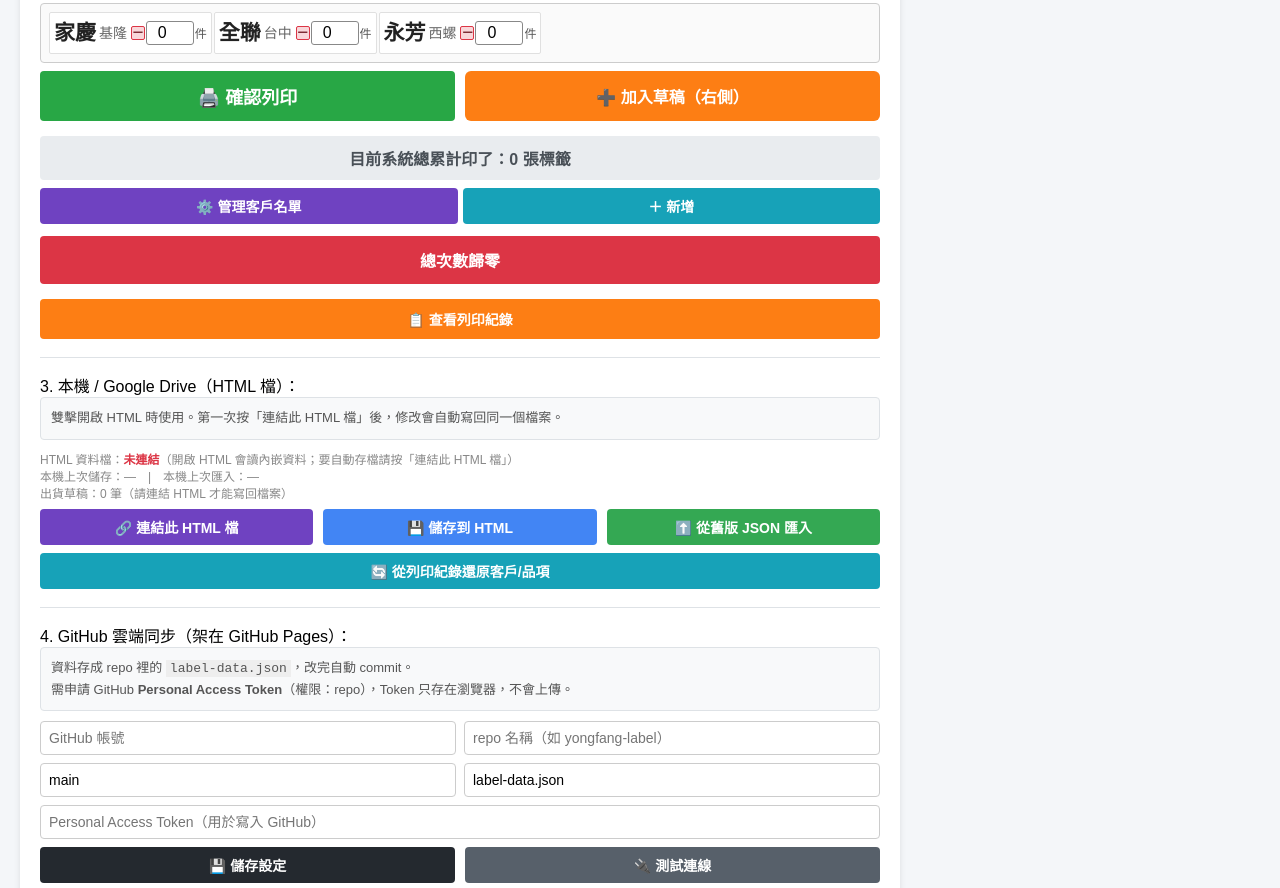
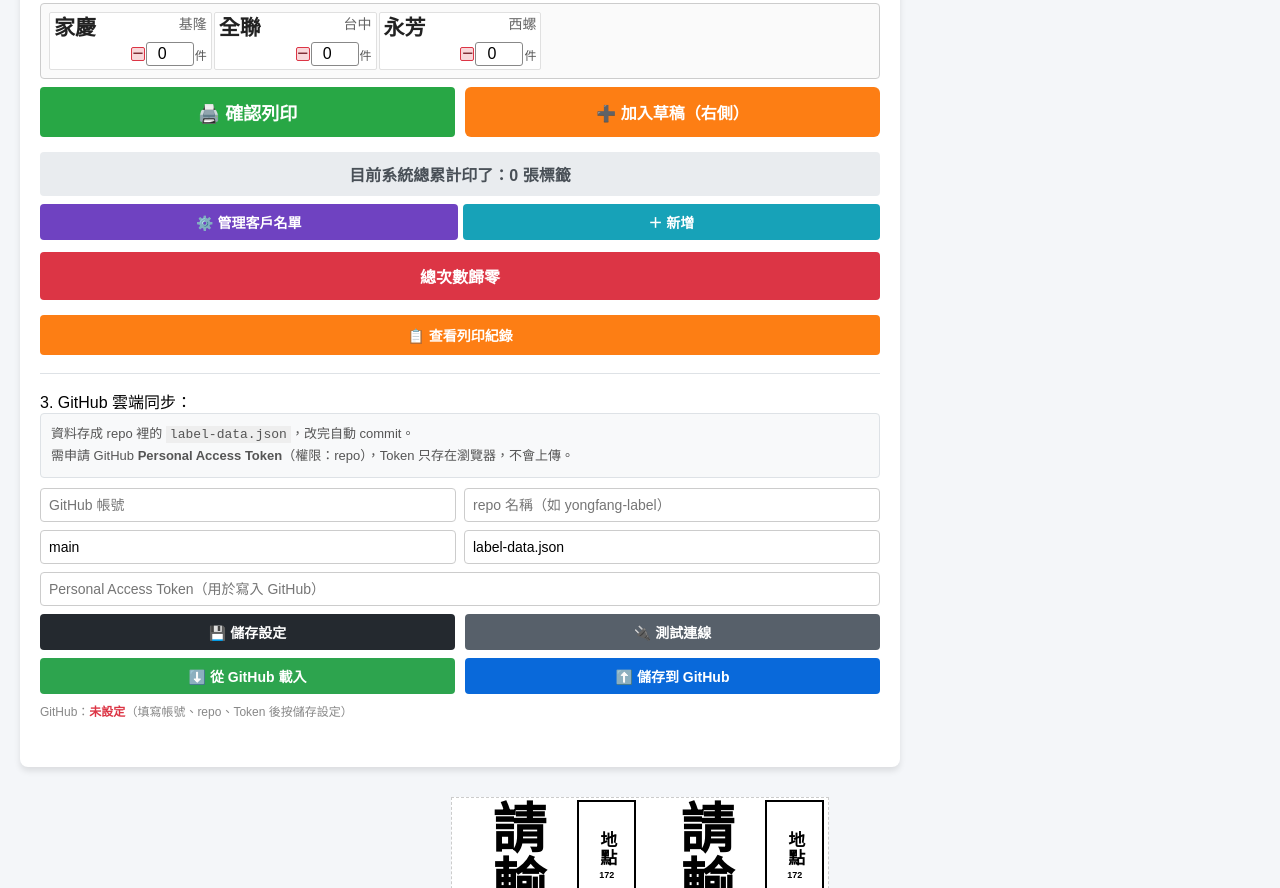
Before and after one commit to zzzz0405-collab/yongfang-label, a plain HTML site: page index.html in a window 1280 px wide. Shown: the part 482-1370 px from the top of the page. Drawn offline with Linux system fonts and the light colour scheme.

Commit message:
Update index.html

```diff
--- a/index.html
+++ b/index.html
@@ -20,6 +20,7 @@
         .control-panel {
             background: #ffffff;
             padding: 20px;
+            padding-bottom: 48px;
             border-radius: 8px;
             box-shadow: 0 4px 6px rgba(0,0,0,0.1);
             flex: 1;
@@ -187,7 +188,7 @@
             color: #007bff;
         }
         .customer-list-container {
-            --customer-cell-height: 42px;
+            --customer-cell-height: 56px;
             --customer-grid-gap: 2px;
             border: 1px solid #ccc;
             border-radius: 4px;
@@ -208,25 +209,32 @@
         }
         .customer-item {
             display: flex;
-            flex-direction: row;
-            justify-content: space-between;
-            align-items: center;
+            flex-direction: column;
+            align-items: stretch;
+            justify-content: flex-start;
             text-align: left;
             background: #ffffff;
-            padding: 1px 4px;
+            padding: 3px 4px;
             border: 1px solid #e0e0e0;
             border-radius: 2px;
             min-height: var(--customer-cell-height);
             box-sizing: border-box;
-            gap: 3px;
-        }
-        .customer-info {
-            display: flex; align-items: center; gap: 3px; flex: 1; min-width: 0; overflow: hidden; line-height: 1.15;
-            cursor: pointer; user-select: none;
-        }
-        .customer-info:hover { background: #eef6ff; border-radius: 2px; }
+            gap: 2px;
+        }
+        .customer-top {
+            display: flex;
+            justify-content: space-between;
+            align-items: flex-start;
+            width: 100%;
+            gap: 4px;
+            cursor: pointer;
+            user-select: none;
+            line-height: 1.15;
+            min-width: 0;
+        }
+        .customer-top:hover { background: #eef6ff; border-radius: 2px; }
         .customer-name { font-size: 21px; font-weight: bold; color: #222; white-space: nowrap; flex-shrink: 0; }
-        .customer-loc { font-size: 14px; color: #666; font-weight: normal; white-space: nowrap; overflow: hidden; text-overflow: ellipsis; }
+        .customer-loc { font-size: 14px; color: #666; font-weight: normal; white-space: nowrap; text-align: right; flex-shrink: 0; margin-left: auto; }
         .customer-qty-plus {
             flex: none; width: 22px; height: 22px; min-width: 22px; min-height: 22px; padding: 0;
             border: 1px solid #28a745; border-radius: 3px; background: #d4edda;
@@ -244,7 +252,7 @@
         }
         .customer-qty-minus:hover { background: #f1b0b7; }
         .customer-qty-minus:disabled { opacity: 0.4; cursor: not-allowed; }
-        .customer-qty-row { display: flex; align-items: center; justify-content: flex-end; gap: 1px; margin-top: 0; flex-shrink: 0; }
+        .customer-qty-row { display: flex; align-items: center; justify-content: flex-end; gap: 1px; margin-top: 0; flex-shrink: 0; align-self: flex-end; }
         .customer-qty-input { width: 42px; padding: 2px; font-size: 16px; text-align: center; border: 1px solid #888; border-radius: 3px; background: #fff; }
         .customer-qty-input.has-qty { background: #cfe2ff; border-color: #0d6efd; }
         .customer-qty-input:focus { outline: 2px solid #0d6efd; outline-offset: 0; }
@@ -574,22 +582,7 @@
         </div>
 
         <div style="margin-top: 18px; padding-top: 15px; border-top: 1px solid #dee2e6;">
-            <label style="margin-bottom: 8px;">3. 本機 / Google Drive（HTML 檔）：</label>
-            <div style="background:#f8f9fa; border:1px solid #dee2e6; border-radius:4px; padding:10px; margin-bottom:10px; font-size:13px; color:#555; line-height:1.6; font-weight:normal;">
-                雙擊開啟 HTML 時使用。第一次按「連結此 HTML 檔」後，修改會自動寫回同一個檔案。
-            </div>
-            <div id="sync-status" style="font-size:12px; color:#888; margin-bottom:8px; font-weight:normal;"></div>
-            <div class="btn-group" style="margin-top: 0;">
-                <button type="button" class="btn-mini" style="background-color: #6f42c1;" onclick="linkHtmlDataFile()">🔗 連結此 HTML 檔</button>
-                <button type="button" class="btn-mini" style="background-color: #4285f4;" onclick="saveHtmlDataFile()">💾 儲存到 HTML</button>
-                <button type="button" class="btn-mini" style="background-color: #34a853;" onclick="document.getElementById('import-file').click()">⬆️ 從舊版 JSON 匯入</button>
-            </div>
-            <button type="button" class="btn-mini" style="background-color: #17a2b8; width:100%; margin-top:8px;" onclick="restoreMissingDataFromPrintHistory()">🔄 從列印紀錄還原客戶/品項</button>
-            <input type="file" id="import-file" accept=".json,application/json" style="display:none;" onchange="importLegacyDataFile(this)">
-        </div>
-
-        <div style="margin-top: 18px; padding-top: 15px; border-top: 1px solid #dee2e6;">
-            <label style="margin-bottom: 8px;">4. GitHub 雲端同步（架在 GitHub Pages）：</label>
+            <label style="margin-bottom: 8px;">3. GitHub 雲端同步：</label>
             <div style="background:#f8f9fa; border:1px solid #dee2e6; border-radius:4px; padding:10px; margin-bottom:10px; font-size:13px; color:#555; line-height:1.6; font-weight:normal;">
                 資料存成 repo 裡的 <code style="background:#eee;padding:1px 4px;">label-data.json</code>，改完自動 commit。<br>
                 需申請 GitHub <strong>Personal Access Token</strong>（權限：repo），Token 只存在瀏覽器，不會上傳。
@@ -615,7 +608,7 @@
 
     <aside class="draft-panel">
         <h3>📝 出貨草稿</h3>
-        <p class="draft-hint">勾選要列印的品項，下拉可更改品項，點 ▶ 可展開客戶明細。列印後僅移除已列印品項。草稿會自動儲存（GitHub 或 HTML 連結後可同步）。</p>
+        <p class="draft-hint">勾選要列印的品項，下拉可更改品項，點 ▶ 可展開客戶明細。列印後僅移除已列印品項。草稿會自動儲存到 GitHub。</p>
         <div class="draft-summary" id="draft-summary">共 0 品項，合計 0 張標籤</div>
         <div class="draft-select-actions" id="draft-select-actions" style="display:none;">
             <button type="button" onclick="selectAllDraftProducts(true)">全選</button>
@@ -729,7 +722,7 @@
             </div>
 
             <div class="history-footer">
-                <span style="font-size:13px; color:#666;">列印紀錄保存在此 HTML 檔（請先按「連結此 HTML 檔」才能自動存檔）</span>
+                <span style="font-size:13px; color:#666;">列印紀錄保存在 GitHub（設定 Token 後自動同步）</span>
                 <button type="button" class="btn-mini" style="background-color: #dc3545;" onclick="clearPrintHistory()">🗑️ 清除全部紀錄</button>
             </div>
         </div>
@@ -1489,7 +1482,7 @@
             const qtyNum = parseInt(savedQty) || 0;
             return `
                 <div class="customer-item">
-                    <div class="customer-info" onclick="incrementCustomerQty(this)" title="點一下加 1 件">
+                    <div class="customer-top" onclick="incrementCustomerQty(this)" title="點一下加 1 件">
                         <span class="customer-name">${cust.name}</span>
                         <span class="customer-loc">${cust.location}</span>
                     </div>
@@ -2495,20 +2488,6 @@
         }
 
         function updateSyncStatusDisplay() {
-            const el = document.getElementById('sync-status');
-            if (!el) return;
-            const exported = localStorage.getItem('lastSyncExportedAt');
-            const imported = localStorage.getItem('lastSyncImportedAt');
-            const fileExported = localStorage.getItem('lastSyncFileExportedAt');
-            let text = htmlFileHandle
-                ? `HTML 資料檔：<strong style="color:#28a745;">${htmlFileName || DEFAULT_HTML_FILE}</strong>（已連結，客戶/品項/草稿/紀錄自動同步）`
-                : `HTML 資料檔：<strong style="color:#dc3545;">未連結</strong>（開啟 HTML 會讀內嵌資料；要自動存檔請按「連結此 HTML 檔」）`;
-            text += `<br>本機上次儲存：${formatSyncTime(exported)}　|　本機上次匯入：${formatSyncTime(imported)}`;
-            if (fileExported) {
-                text += `<br>HTML 內資料時間：${formatSyncTime(fileExported)}`;
-            }
-            text += `<br>出貨草稿：${printDraft.length} 筆${htmlFileHandle ? '（修改後自動寫入 HTML）' : '（請連結 HTML 才能寫回檔案）'}`;
-            el.innerHTML = text;
             updateGitHubStatusDisplay();
         }
 
@@ -2686,7 +2665,7 @@
             const saveState = cfg.token
                 ? '<strong style="color:#28a745;">可讀寫</strong>（修改後約 1 秒自動存到 GitHub）'
                 : '<strong style="color:#fd7e14;">僅可讀</strong>（公開 repo 可載入；要寫入請填 Token）';
-            el.innerHTML = `GitHub：${cfg.owner}/${cfg.repo} · ${cfg.dataPath} · ${saveState}<br>上次同步：${formatSyncTime(last)}`;
+            el.innerHTML = `GitHub：${cfg.owner}/${cfg.repo} · ${cfg.dataPath} · ${saveState}<br>上次同步：${formatSyncTime(last)} · 出貨草稿：${printDraft.length} 筆`;
         }
 
         function saveGitHubConfig() {
```
